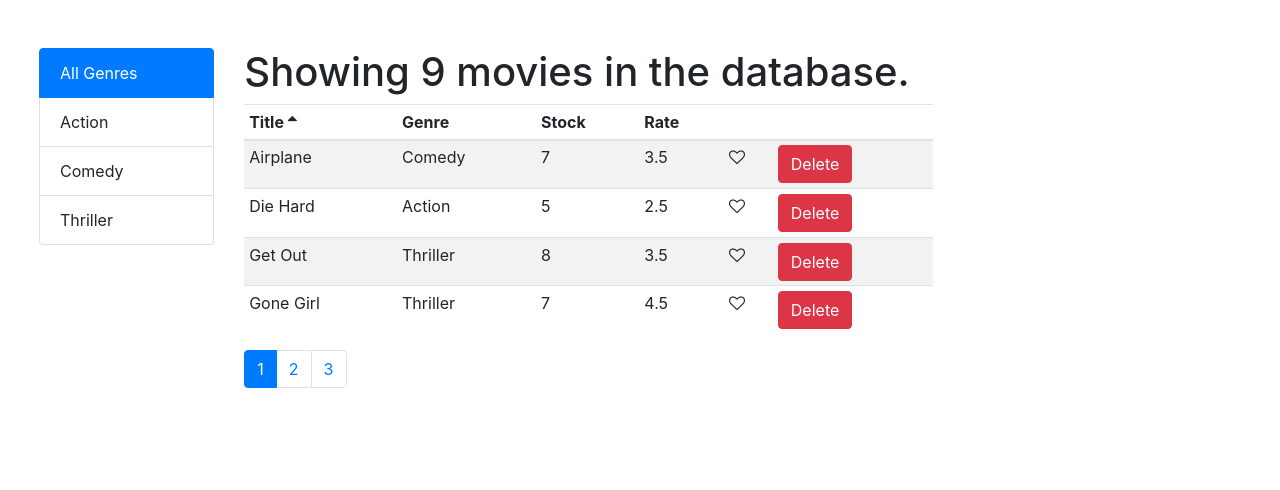
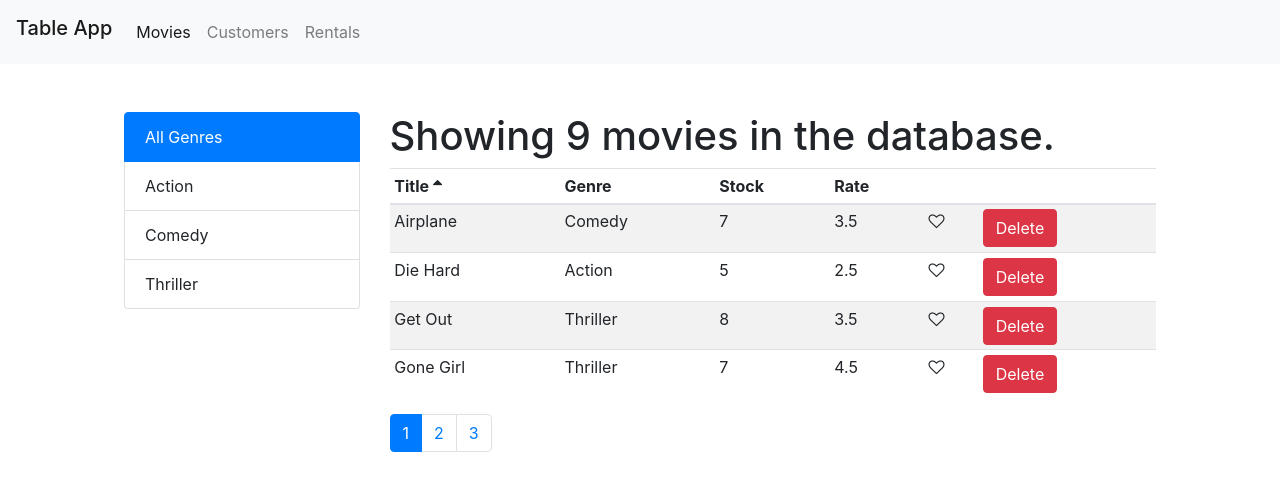
Before and after one commit to YoussefSherif10/Movie_Table_React, a React (Create React App) app: page /movies in a window 1280 px wide. Shown: the top 490 px of the page. Built offline with nearby package versions, Linux system fonts and the light colour scheme.

Commit message:
Added navbar.jsx component to route to the other components. Added customers and rentals components

```diff
--- a/package.json
+++ b/package.json
@@ -12,6 +12,7 @@
     "prop-types": "^15.6.2",
     "react": "^18.2.0",
     "react-dom": "^18.2.0",
+    "react-router-dom": "^4.3.1",
     "react-scripts": "5.0.1",
     "web-vitals": "^2.1.4"
   },
--- a/src/App.js
+++ b/src/App.js
@@ -1,13 +1,31 @@
-import logo from './logo.svg';
 import './App.css';
+import Table from "./components/table";
+import Navbar from "./components/navbar";
+import React from "react";
+import {Route , Switch, Redirect} from 'react-router-dom'
+import Customer from "./components/customer";
+import Rental from "./components/rental";
+import NotFound from "./components/notFound";
 
 function App() {
   return (
-      <div className="col-lg-8 mx-auto p-4 py-md-5">
-        <main>
-            <h1>Hello World !</h1>
-        </main>
-      </div>
+      <React.Fragment>
+        <Navbar />
+          <main role="main" className="container">
+
+              <div className="starter-template">
+                  <Switch>
+                      <Route path="/movies" component={Table} />
+                      <Route path="/customers" component={Customer} />
+                      <Route path="/rentals" component={Rental} />
+                      <Route path="/not-found" component={NotFound} />
+                      <Redirect from="/" to="/movies" />
+                      <Redirect to="/not-found" />
+                  </Switch>
+              </div>
+
+          </main>
+      </React.Fragment>
   );
 }
 
--- a/src/components/common/tableBody.jsx
+++ b/src/components/common/tableBody.jsx
@@ -1,8 +1,7 @@
 import React from "react";
 import _ from 'lodash'
 
-const TableBody = props => {
-    const {data, columns} = props;
+const TableBody = ({data, columns}) => {
 
     return (
         <tbody>
--- /dev/null
+++ b/src/components/customer.jsx
@@ -0,0 +1,7 @@
+import React from "react";
+
+const Customer = () => {
+    return (<h1>Customer</h1>);
+}
+
+export default Customer;
--- a/src/components/moviesTable.jsx
+++ b/src/components/moviesTable.jsx
@@ -22,7 +22,7 @@ class MoviesTable extends Component {
         },
     ];
     render() {
-        const {movies, onDelete, onLike, sortColumn, onSort} = this.props;
+        const {movies, sortColumn, onSort} = this.props;
 
         if(movies.length === 0) return ;
 
--- /dev/null
+++ b/src/components/navbar.jsx
@@ -0,0 +1,31 @@
+import React, {Component} from "react";
+import {Link} from "react-router-dom";
+
+class Navbar extends Component {
+    render() {
+        return (
+            <nav className="navbar navbar-expand-lg navbar-light bg-light">
+                <h1 className="navbar-brand">Table App</h1>
+                <button className="navbar-toggler" type="button" data-toggle="collapse" data-target="#navbarNav"
+                        aria-controls="navbarNav" aria-expanded="false" aria-label="Toggle navigation">
+                    <span className="navbar-toggler-icon"></span>
+                </button>
+                <div className="collapse navbar-collapse" id="navbarNav">
+                    <ul className="navbar-nav">
+                        <li className="nav-item active">
+                            <Link className="nav-link" to="/movies">Movies <span className="sr-only">(current)</span></Link>
+                        </li>
+                        <li className="nav-item">
+                            <Link className="nav-link" to="/customers">Customers</Link>
+                        </li>
+                        <li className="nav-item">
+                            <Link className="nav-link" to="/rentals">Rentals</Link>
+                        </li>
+                    </ul>
+                </div>
+            </nav>
+        );
+    }
+}
+
+export default Navbar;
--- /dev/null
+++ b/src/components/notFound.jsx
@@ -0,0 +1,7 @@
+import React from "react";
+
+const NotFound = () => {
+    return <h1>Not Found</h1>;
+}
+
+export default NotFound;
--- /dev/null
+++ b/src/components/rental.jsx
@@ -0,0 +1,7 @@
+import React from "react";
+
+const Rental = () => {
+    return <h1>Rental</h1>;
+}
+
+export default Rental;
--- a/src/components/table.jsx
+++ b/src/components/table.jsx
@@ -48,14 +48,14 @@ class Table extends Component {
 
         return (
             <div className="mx-auto p-4 py-md-5 row">
-                <div className="col-2">
+                <div className="col-3">
                     <List
                         listGroup={this.state.genres}
                         onItemSelect={this.handleGenreSelect}
                         selectedItem={selectedItem}
                     />
                 </div>
-                <main className="col-7">
+                <main className="col-9">
                         {this.titleText(filtered)}
                         <div className="table-responsive">
                             < MoviesTable
--- a/src/index.js
+++ b/src/index.js
@@ -5,12 +5,14 @@ import App from './App';
 import reportWebVitals from './reportWebVitals';
 import 'bootstrap/dist/css/bootstrap.css';
 import 'font-awesome/css/font-awesome.css';
-import Table from "./components/table";
+import {BrowserRouter} from "react-router-dom";
 
 const root = ReactDOM.createRoot(document.getElementById('root'));
 root.render(
   <React.StrictMode>
-    <Table />
+      <BrowserRouter>
+        <App />
+      </BrowserRouter>
   </React.StrictMode>
 );
 
```
Also changed, not shown: 1 other file (tests, documents, lock files or other folders).
